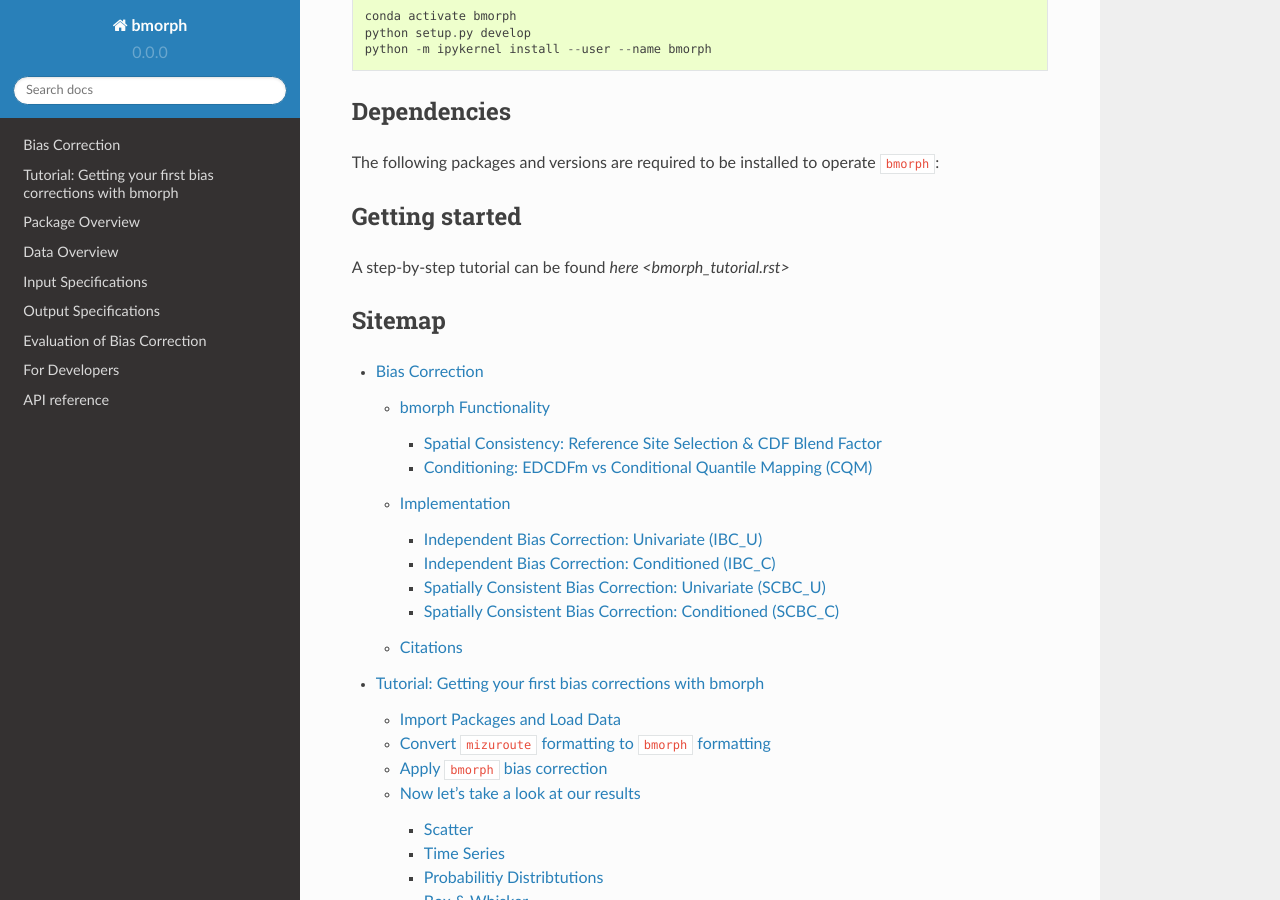
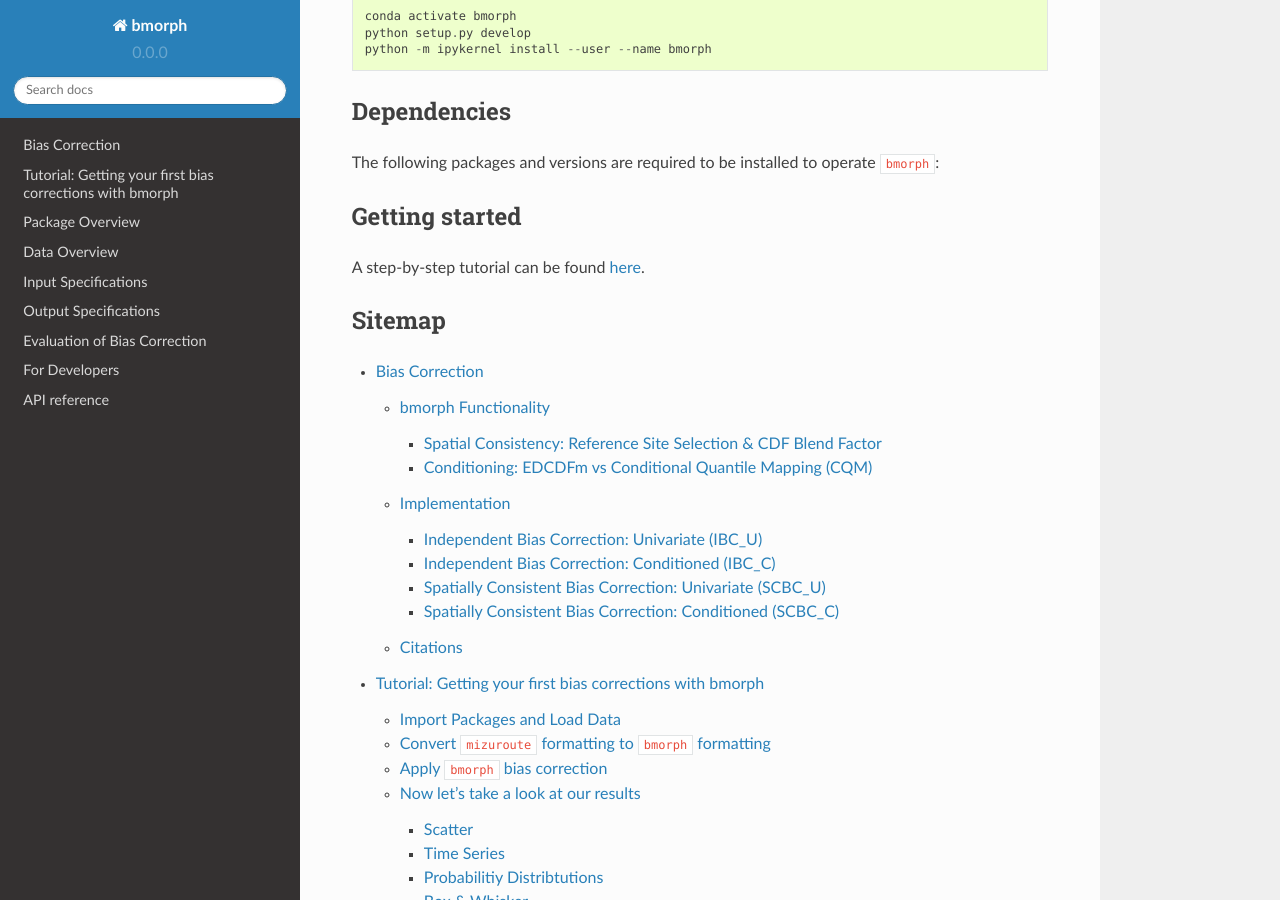
Before and after one commit to UW-Hydro/bmorph, a Sphinx documentation site: the page built from docs/index.rst, in a window 1280 px wide and 900 px high, scrolled down 564 px. Built offline with Sphinx 7.4.7 and the Read the Docs theme 2.0.0, drawn with Linux system fonts in a browser that asks for light colours; pages that are not in the unit, such as notebooks, are missing from menus.

Commit message:
Typo fix and files for bmorph_tutorial.rst

```diff
--- a/docs/index.rst
+++ b/docs/index.rst
@@ -29,7 +29,7 @@ The following packages and versions are required to be installed to operate ``bm
 Getting started
 ===============
 
-A step-by-step tutorial can be found `here <bmorph_tutorial.rst>`
+A step-by-step tutorial can be found `here <bmorph_tutorial.rst>`_.
 
 Sitemap
 =======
```
Also changed, not shown: docs/bmorph_tutorial_files/bmorph_tutorial_48_0.png (added), docs/bmorph_tutorial_files/bmorph_tutorial_50_0.png (added), docs/bmorph_tutorial_files/bmorph_tutorial_52_0.png (added), docs/bmorph_tutorial_files/bmorph_tutorial_54_0.png (added).
